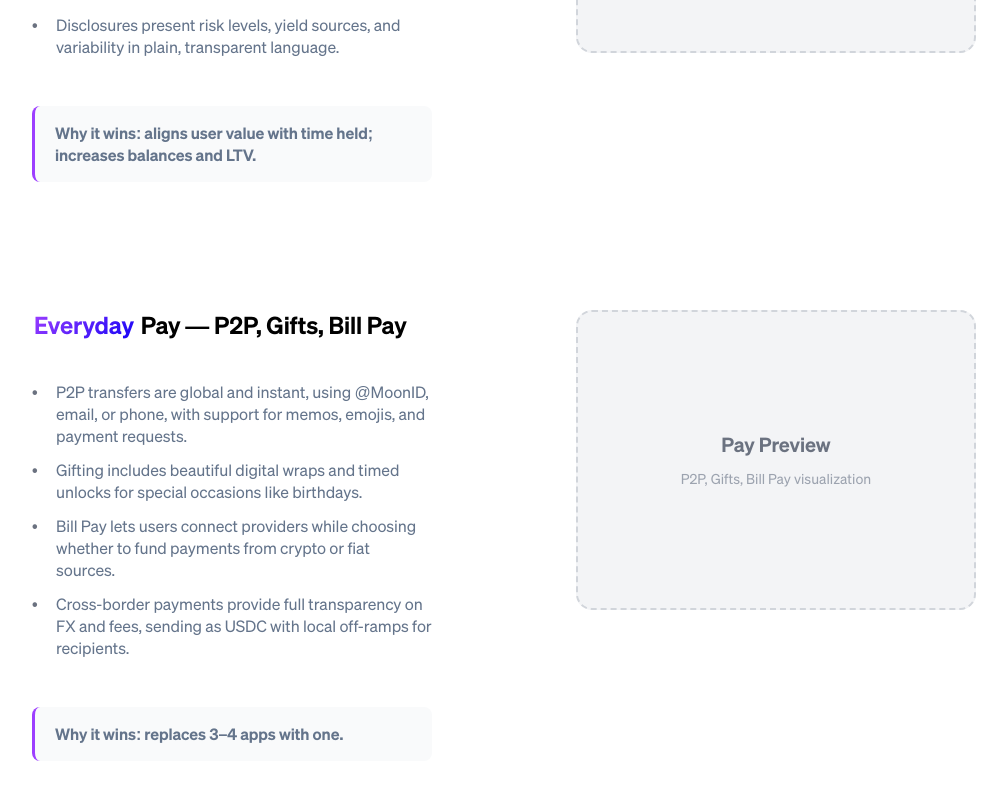
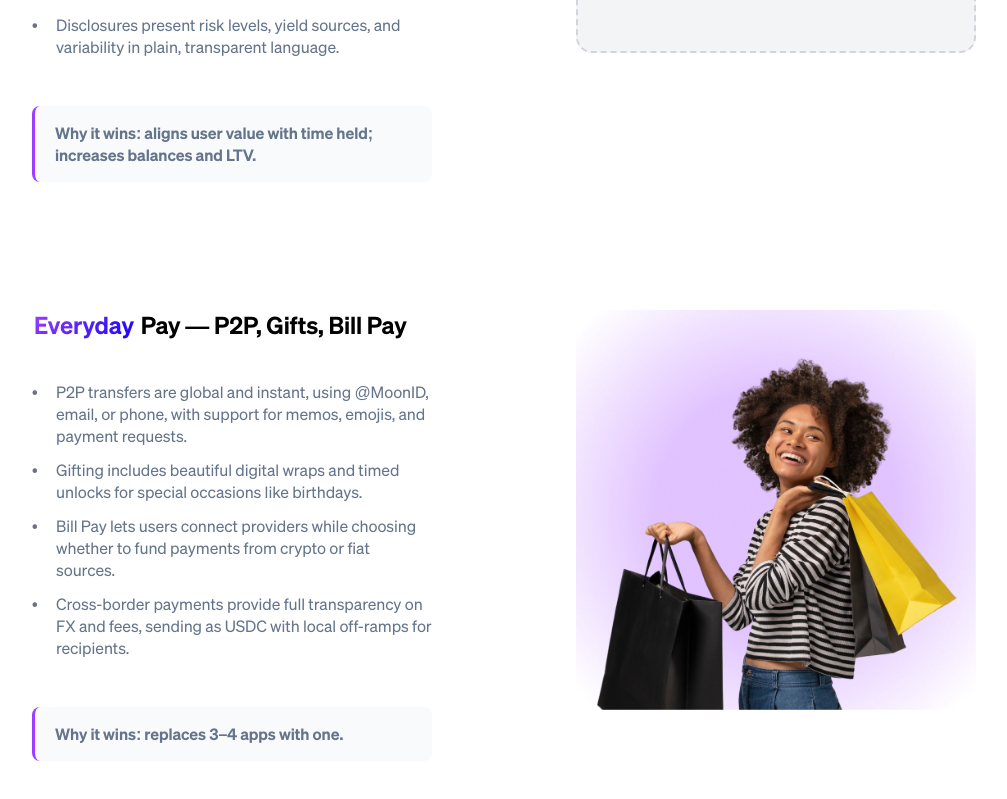
Before and after one commit to bendiagi/moonpay-everyday, a React (Vite) app: page / in a window 1280 px wide. Shown: the part 6823-7622 px from the top of the page, without its empty margins (136-1143 px from the left). Built offline with nearby package versions, Linux system fonts and the light colour scheme.

Commit message:
Fix deployment issues: remove unused handleGetStarted function and fix image path

```diff
--- a/src/components/Features.tsx
+++ b/src/components/Features.tsx
@@ -107,10 +107,7 @@ const Features: React.FC = () => {
         </div>
 
         <div className="feature-image">
-          <div className="image-placeholder">
-            <span>Pay Preview</span>
-            <p>P2P, Gifts, Bill Pay visualization</p>
-          </div>
+          <img src="/Everyday Pay.png" alt="Everyday Pay preview" className="feature-img" />
         </div>
       </div>
     </div>
--- a/src/components/HeroSection.tsx
+++ b/src/components/HeroSection.tsx
@@ -4,10 +4,6 @@ import './HeroSection.css';
 const HeroSection: React.FC = () => {
   const handleJoinWaitlist = () => {
     console.log('Join the Waitlist clicked');
-  };
-
-  const handleGetStarted = () => {
-    console.log('Get started clicked');
   };
 
   return (
```
Also changed, not shown: public/Everyday Pay.png (added).
